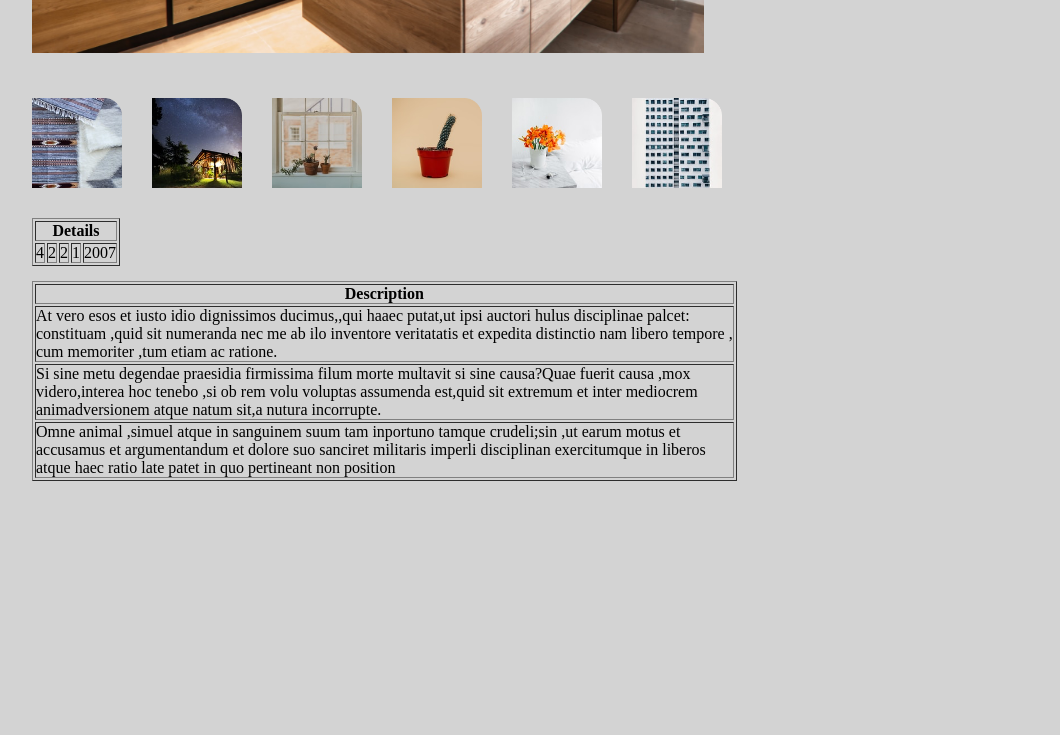
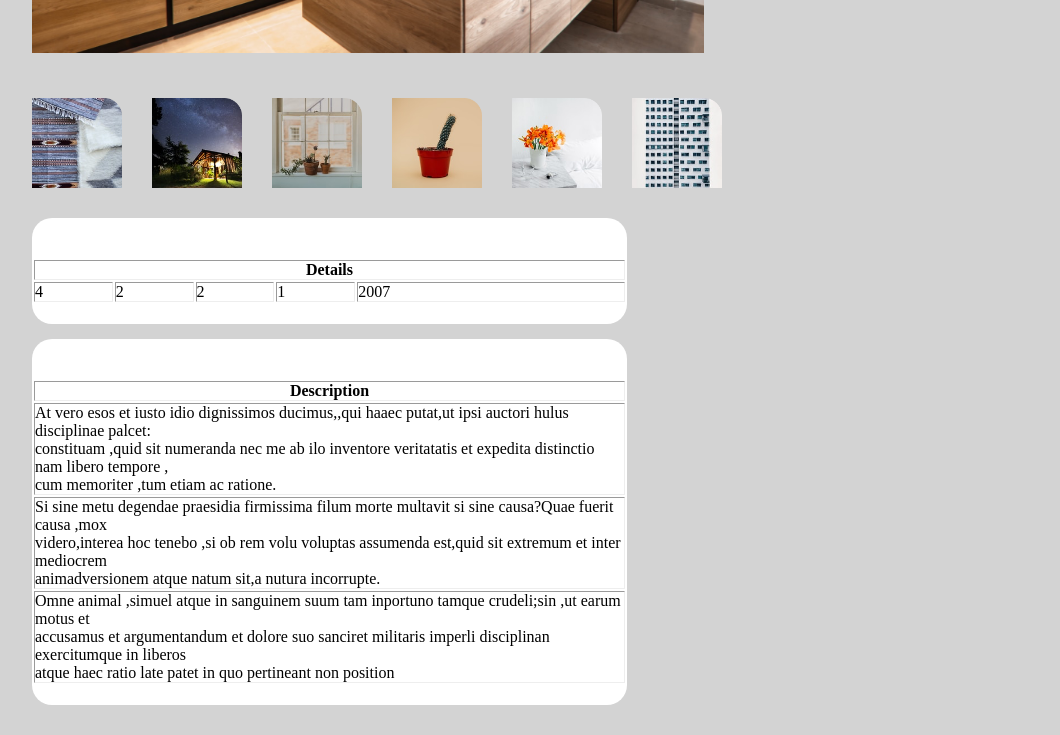
Before and after one commit to DENNISINNOCENT/Quick-Movers-Website, a plain HTML site: page assets/page2.html in a window 1280 px wide. Shown: the part 642-1377 px from the top of the page, without its empty margins (28-1088 px from the left). Before the commit the page ends 1153 px from the top, so only its background shows below. Drawn offline with Linux system fonts and the light colour scheme.

Commit message:
styling my tables

```diff
--- a/assets/style.css
+++ b/assets/style.css
@@ -88,3 +88,33 @@ nav ul{
     height: 120px;
 
 }
+.details >table {
+    padding-top: 2%;
+    width: 50%;
+    background-color:white;
+    border: none;
+    border-radius: 20px;
+    padding-top: 40px;
+    padding-bottom: 20px;
+    justify-content: space-between;
+
+}
+.details >table >tr >td{
+    border: none;
+    border-radius: 20px;
+
+    align-items: center;
+
+}
+
+.description >table{
+    padding-top: 2%;
+    width: 50%;
+    background-color:white;
+    border: none;
+    border-radius: 20px;
+    padding-top: 40px;
+    padding-bottom: 20px;
+
+
+}
```
